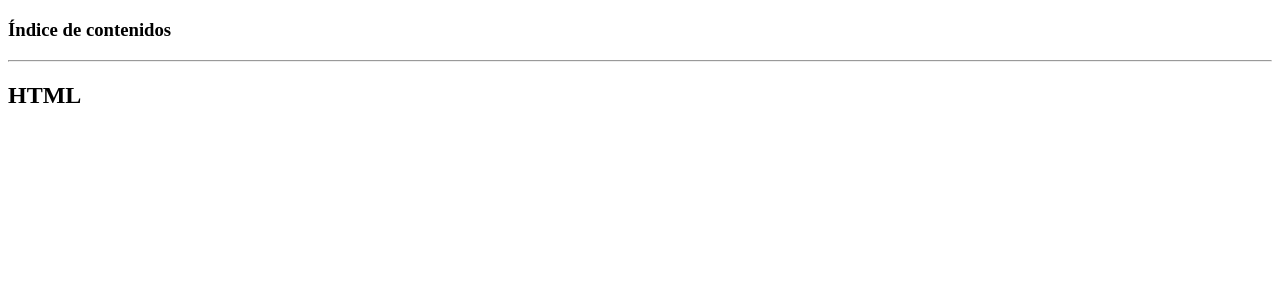
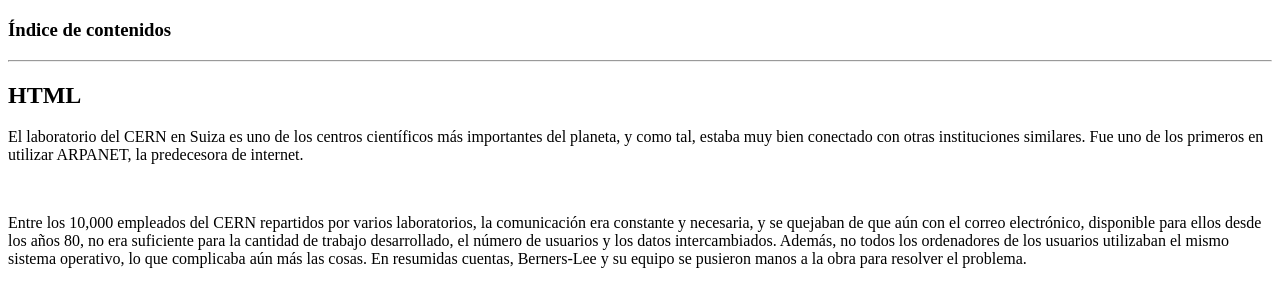
Before and after one commit to kilianruiz/ASIX1_M4UF1A4_primer_HTML_Kilian-Ruiz, a plain HTML site: page index.html in a window 1280 px wide. Shown: the part 61-368 px from the top of the page. Drawn offline with Linux system fonts and the light colour scheme.

Commit message:
subida de texto

```diff
--- a/index.html
+++ b/index.html
@@ -3,12 +3,15 @@
 <head>
     <meta charset="UTF-8">
     <meta name="viewport" content="width=device-width, initial-scale=1.0">
-    <title>Document</title>
+    <title>mi Primer HTML</title>
 </head>
 <body>
     <h1>Mi primera página HTML</h1>
     <h3>Índice de contenidos</h3>
 <hr/>
     <h2>HTML</h2>
+    <p>El laboratorio del CERN en Suiza es uno de los centros científicos más importantes del planeta, y como tal, estaba muy bien conectado con otras instituciones similares. Fue uno de los primeros en utilizar ARPANET, la predecesora de internet. </p>
+<br/>
+    <p>Entre los 10,000 empleados del CERN repartidos por varios laboratorios, la comunicación era constante y necesaria, y se quejaban de que aún con el correo electrónico, disponible para ellos desde los años 80, no era suficiente para la cantidad de trabajo desarrollado, el número de usuarios y los datos intercambiados. Además, no todos los ordenadores de los usuarios utilizaban el mismo sistema operativo, lo que complicaba aún más las cosas. En resumidas cuentas, Berners-Lee y su equipo se pusieron manos a la obra para resolver el problema.</p>
 </body>
 </html>
```
